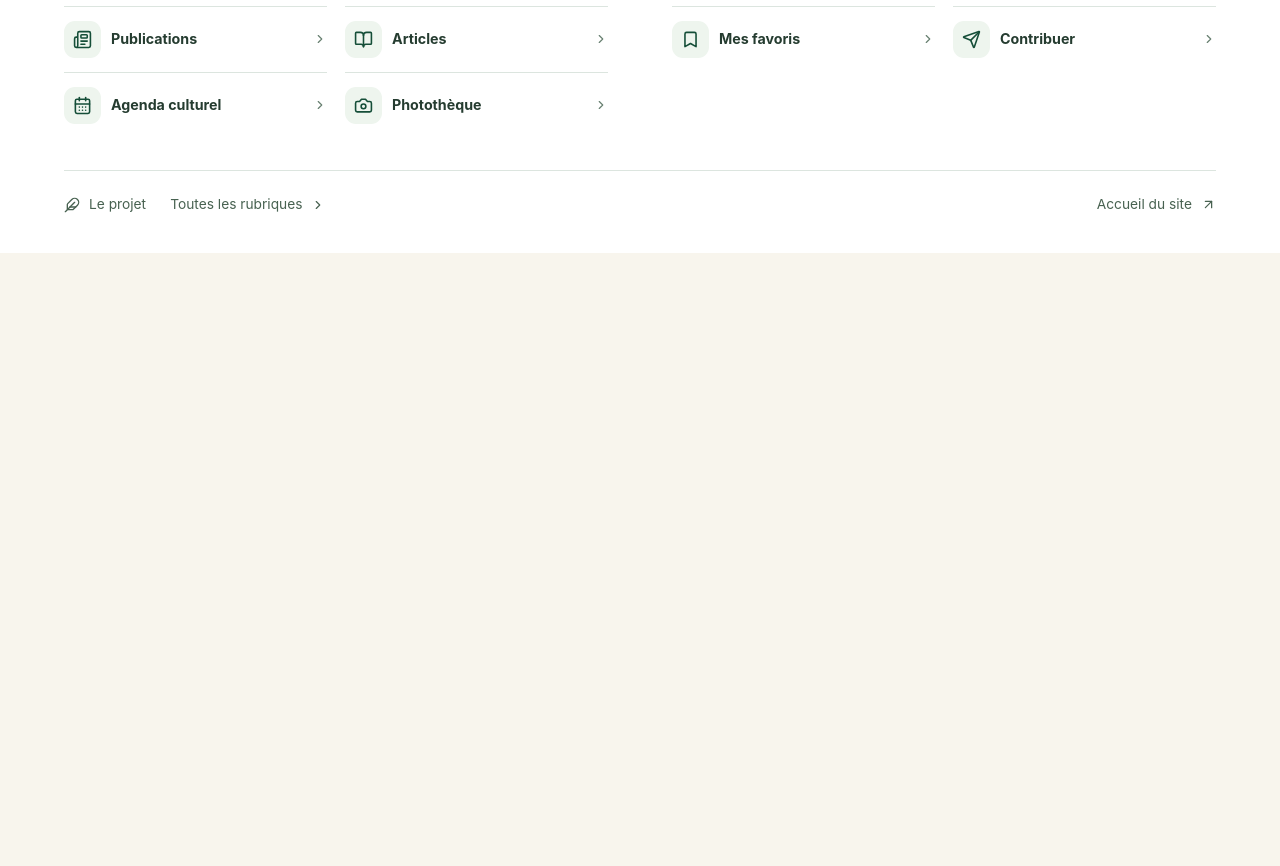
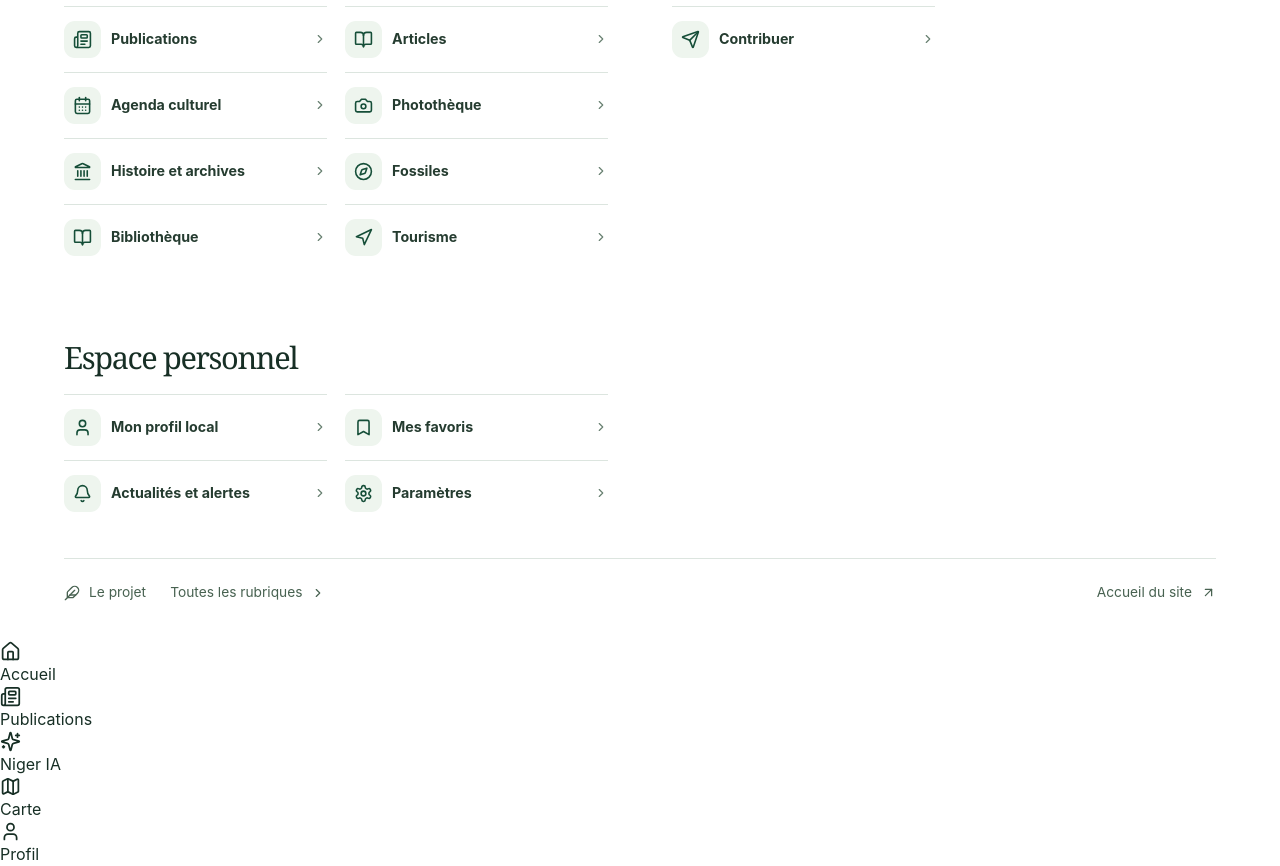
Before and after one commit to mabdourahamane886-lang/lenigeretsesmerveilles, a Next.js app: page /application in a window 1280 px wide. Shown: the part 800-1666 px from the top of the page. Before the commit the page ends 1053 px from the top, so only its background shows below. Built offline with nearby package versions, Linux system fonts and the light colour scheme; no server answers.

Commit message:
feat(app): organise les univers et l’espace personnel

```diff
--- a/app/application/page.tsx
+++ b/app/application/page.tsx
@@ -4,7 +4,7 @@ import Link from 'next/link'
 import {
   ArrowRight, ArrowUpRight, BookOpen, Bookmark, CalendarDays, Camera, ChevronRight,
   Compass, Feather, Languages, Landmark, Map, MapPin, Navigation, Newspaper,
-  Search, Send, Sparkles, Utensils, Users, type LucideIcon,
+  Search, Send, Sparkles, Utensils, Users, Home, User, Settings, Bell, type LucideIcon,
 } from 'lucide-react'
 import InstallButton from './install-button'
 import styles from './application.module.css'
@@ -20,11 +20,18 @@ const explore: Entry[] = [
   ['/culture', 'Culture et traditions', Users], ['/gastronomie', 'Gastronomie', Utensils],
   ['/publications', 'Publications', Newspaper], ['/articles', 'Articles', BookOpen],
   ['/evenements', 'Agenda culturel', CalendarDays], ['/media', 'Photothèque', Camera],
+  ['/application/histoire', 'Histoire et archives', Landmark], ['/application/fossiles', 'Fossiles', Compass],
+  ['/application/bibliotheque', 'Bibliothèque', BookOpen], ['/application/tourisme', 'Tourisme', Navigation],
 ]
 const tools: Entry[] = [
   ['/carte', 'Carte du Niger', Map], ['/assistant', 'Niger IA', Sparkles],
   ['/dictionnaire', 'Dictionnaire des langues', Languages], ['/autour-de-moi', 'Autour de moi', Navigation],
   ['/favoris', 'Mes favoris', Bookmark], ['/contribution', 'Contribuer', Send],
+]
+
+const personal: Entry[] = [
+  ['/application/profil', 'Mon profil local', User], ['/favoris', 'Mes favoris', Bookmark],
+  ['/application/notifications', 'Actualités et alertes', Bell], ['/application/parametres', 'Paramètres', Settings],
 ]
 
 function Directory({ title, entries }: { title: string; entries: Entry[] }) {
@@ -76,7 +83,8 @@ export default function ApplicationPage() {
         </Link>
         <div className={styles.columns}>
           <Directory title="Explorer" entries={explore} />
-          <Directory title="Outils et services" entries={tools} />
+          <Directory title="Outils et services" entries={tools.filter(([href]) => href !== '/favoris')} />
+          <Directory title="Espace personnel" entries={personal} />
         </div>
         <nav className={styles.foot} aria-label="À propos de l’application">
           <Link href="/a-propos"><Feather size={16} /> Le projet</Link>
@@ -84,6 +92,9 @@ export default function ApplicationPage() {
           <Link href="/">Accueil du site <ArrowUpRight size={15} /></Link>
         </nav>
       </div>
+      <nav className={styles.appNav} aria-label="Navigation de l’application">
+        {([['/application','Accueil',Home],['/publications','Publications',Newspaper],['/assistant','Niger IA',Sparkles],['/carte','Carte',Map],['/application/profil','Profil',User]] as Entry[]).map(([href,label,Icon]) => <Link key={href} href={href}><Icon size={21} aria-hidden="true"/><span>{label}</span></Link>)}
+      </nav>
     </main>
   )
 }
```
